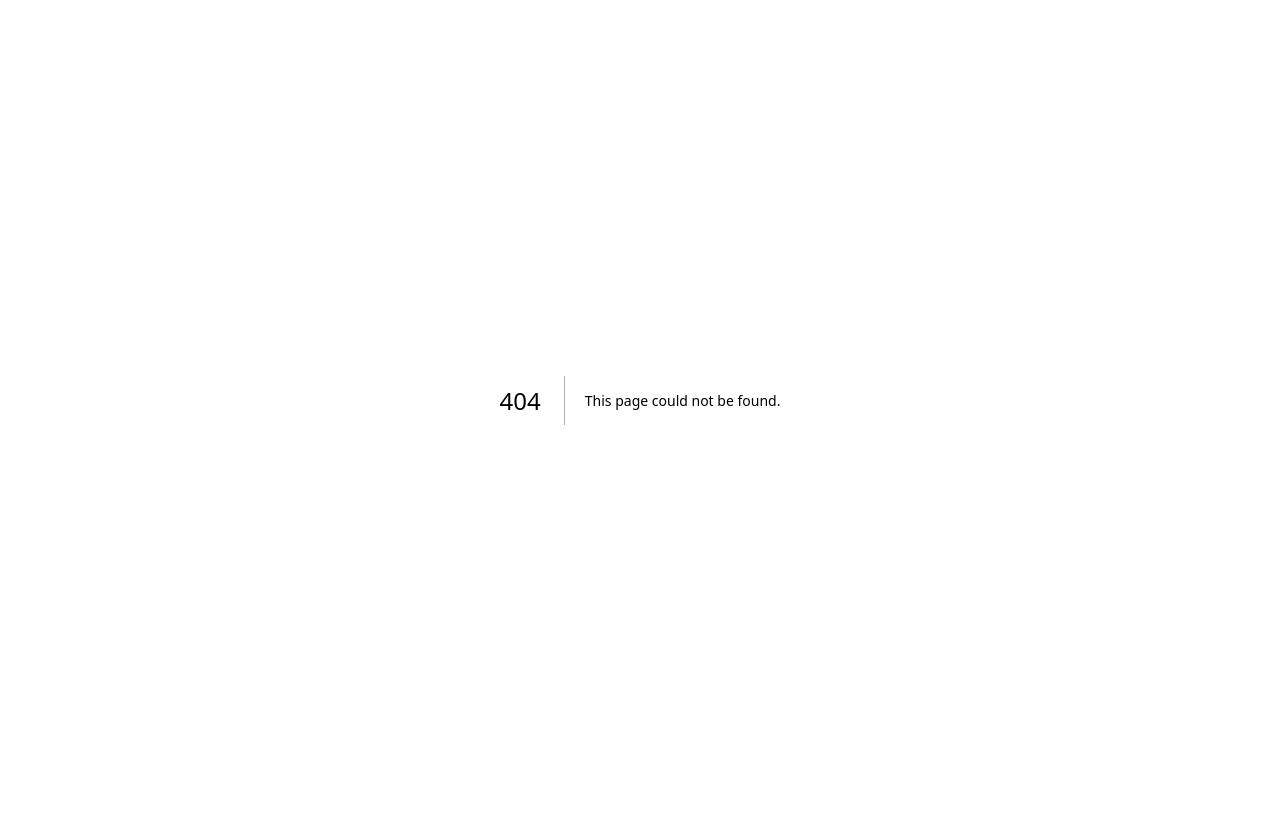
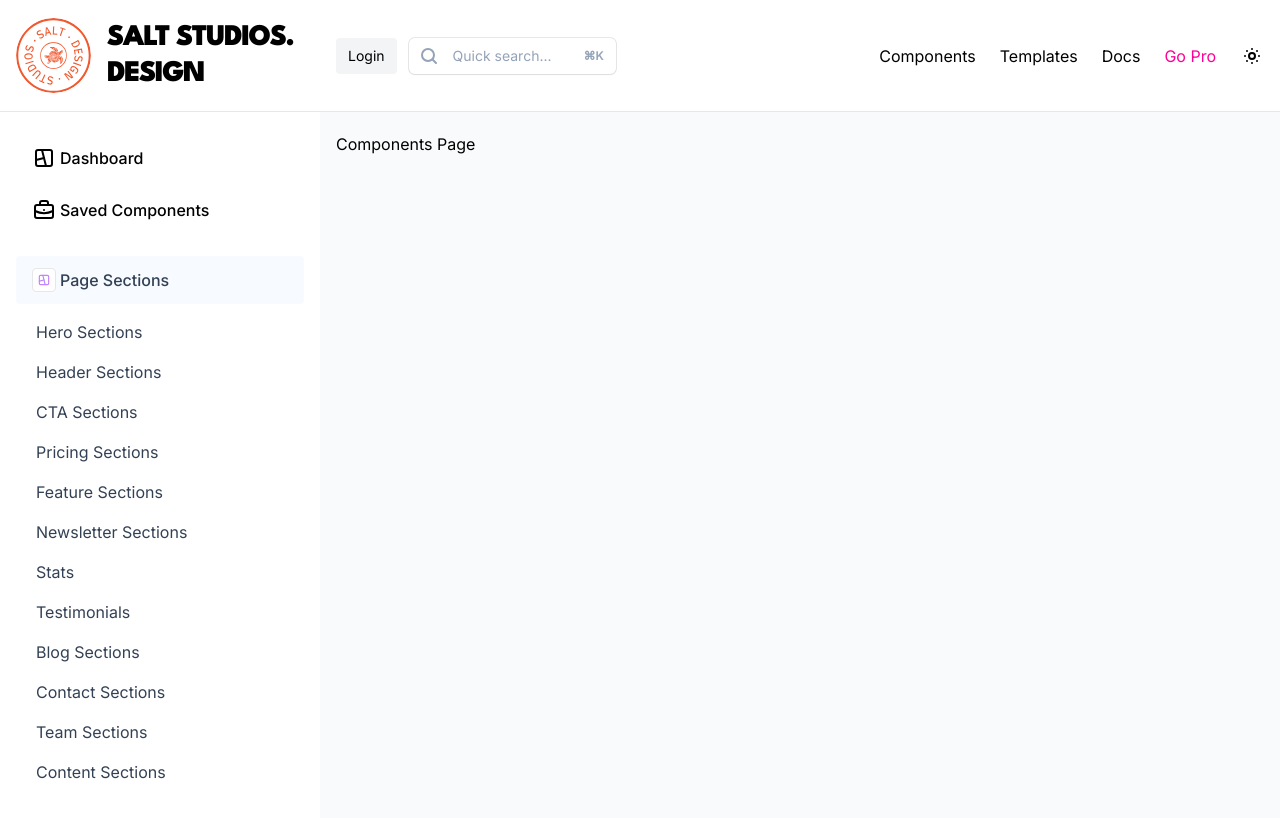
Before and after one commit to seano424/saltstudios, a Next.js app: page /dashboard/components in a window 1280 px wide. Before the commit this address had no page. Shown: the top 818 px of the page. Built offline with nearby package versions, Linux system fonts and the light colour scheme; no server answers; what tailwindcss-debug-screens would draw is missing.

Commit message:
adding pages from toolbar

```diff
--- /dev/null
+++ b/app/components/page.tsx
@@ -0,0 +1,5 @@
+import React from 'react'
+
+export default function Components() {
+  return <div>Components Page</div>
+}
--- /dev/null
+++ b/app/dashboard/(components-pages)/components/page.tsx
@@ -0,0 +1,5 @@
+import React from "react";
+
+export default function ComponentsPage() {
+  return <div>Components Page</div>;
+}
--- /dev/null
+++ b/app/dashboard/templates/page.tsx
@@ -0,0 +1,5 @@
+import React from 'react'
+
+export default function Templates() {
+  return <div>Templates Page</div>
+}
--- a/components/(dashboard)/Toolbar.tsx
+++ b/components/(dashboard)/Toolbar.tsx
@@ -34,7 +34,7 @@ export default function Toolbar() {
             <SignedIn>
               <ToolbarProfileButton />
             </SignedIn>
-            <Link href='/components'>
+            <Link href='/dashboard/components'>
               Components
             </Link>
             <Link href='/dashboard/templates'>
--- a/middleware.ts
+++ b/middleware.ts
@@ -6,8 +6,10 @@ import { authMiddleware } from '@clerk/nextjs'
 export default authMiddleware({
   publicRoutes: [
     '/',
+    '/components',
     '/components/(.*)',
     '/dashboard',
+    '/dashboard/templates',
     '/dashboard/components',
     '/dashboard/components/(.*)',
   ],
```
